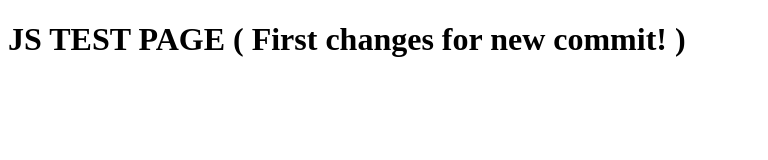
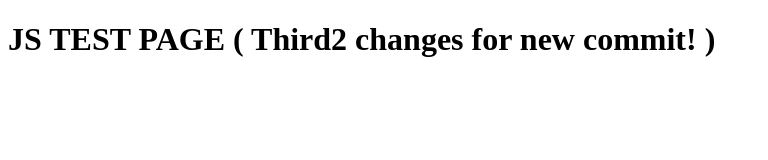
Before and after one commit to Sanchenko57/project, a plain HTML site: page index.html in a window 1280 px wide. Shown: the whole page, without its empty margins (0-768 px from the left). Drawn offline with Linux system fonts and the light colour scheme.

Commit message:
third commit

```diff
--- a/index.html
+++ b/index.html
@@ -7,7 +7,7 @@
     <title>Document</title>
 </head>
 <body>
-    <h1>JS TEST PAGE ( First changes for new commit! )</h1>
+    <h1>JS TEST PAGE ( Third2 changes for new commit! )</h1>
     <script src="js/script.js"></script>
 </body>
 </html>
```
